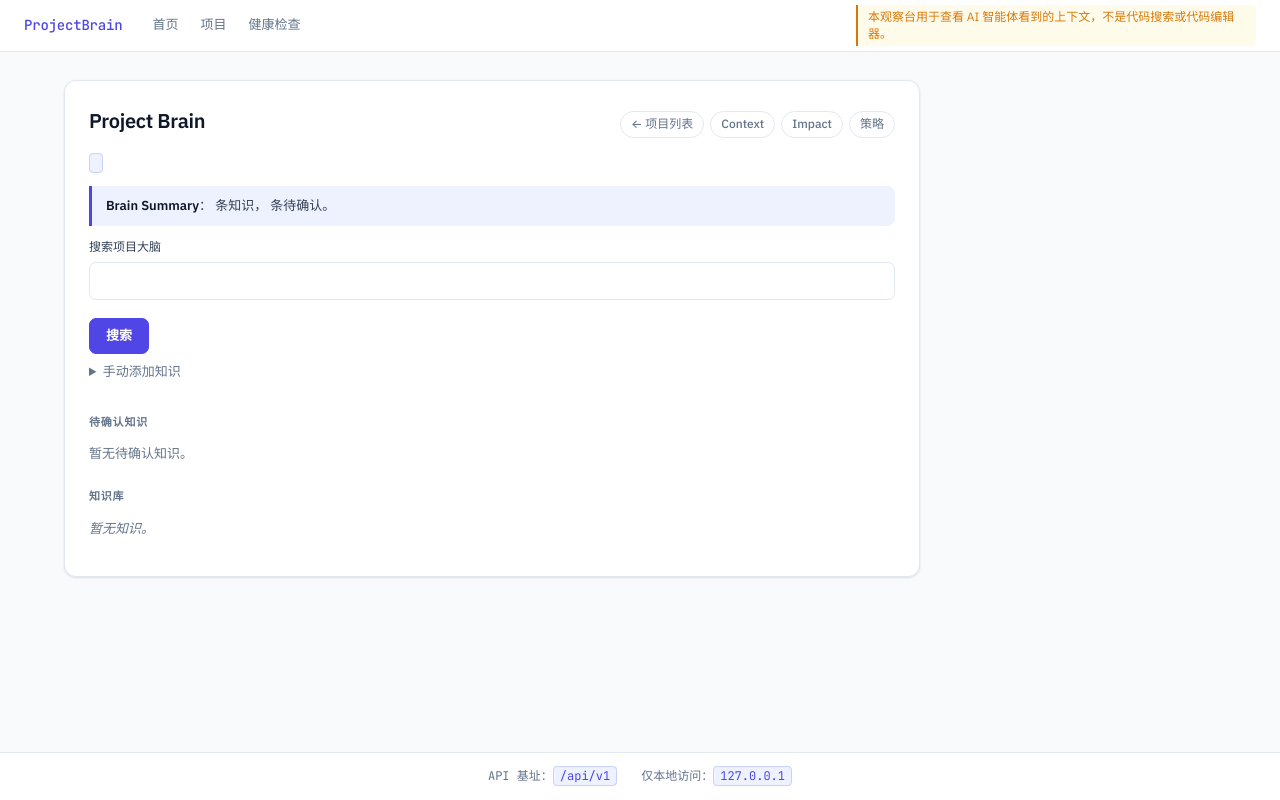
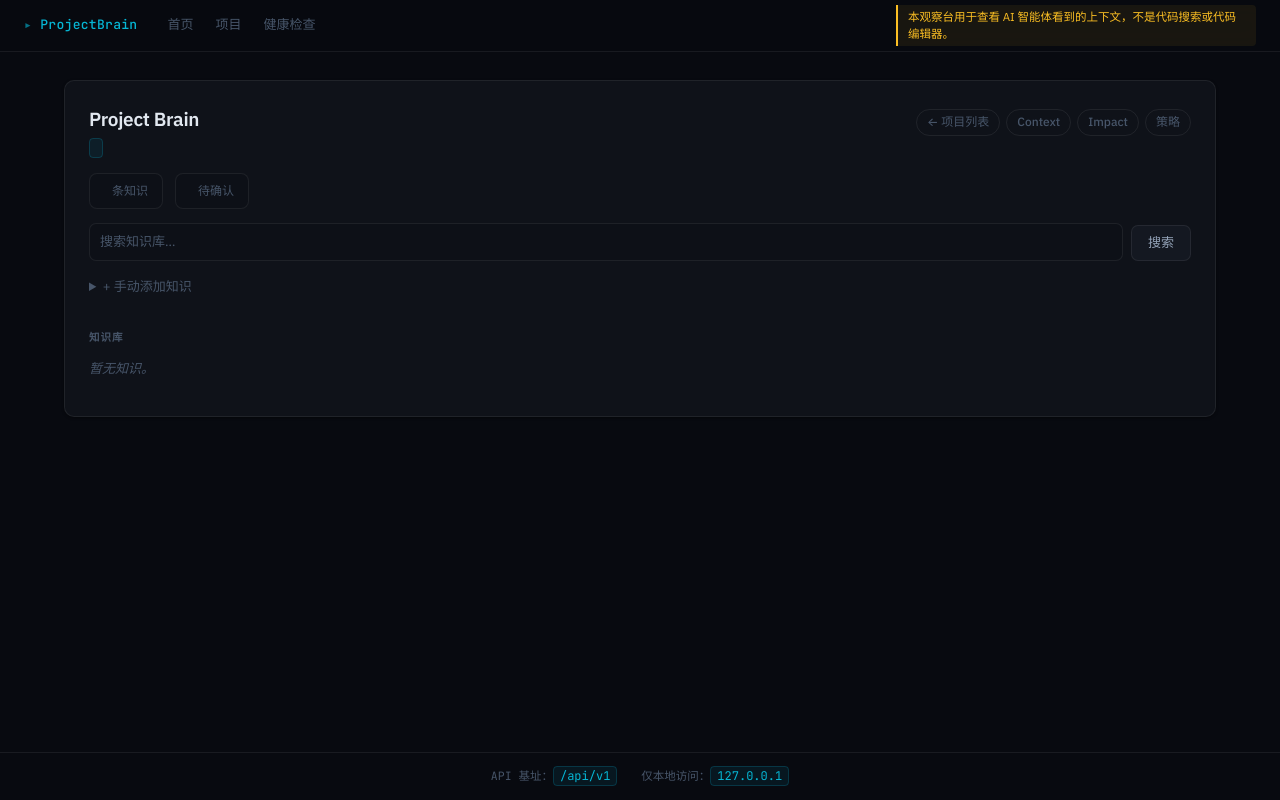
Before and after one commit to yinshaojun001/projectbrain, a FastAPI app: page /ui/projects/1/brain in a window 1280 px wide. Run offline with FastAPI, Linux system fonts and the light colour scheme; some libraries are stand-ins or nearby versions.

Commit message:
fix: dark theme UI redesign and update stale test assertions - Overhaul app.css to dark theme (cyan accent, neon glow, #080a10 bg) - Redesign brain.html with stats bar and better layout - Redesign brain_candidate_list.html with amber candidate cards - Update test_homebrew_formula: new commit SHA/sha256 - Update test_codex_brain: match Chinese prompt strings

```diff
--- a/apps/api/projectbrain_api/ui/static/app.css
+++ b/apps/api/projectbrain_api/ui/static/app.css
@@ -1,22 +1,24 @@
 @import url('https://fonts.googleapis.com/css2?family=IBM+Plex+Sans:wght@400;500;600&family=JetBrains+Mono:wght@400;500&display=swap');
 
 :root {
-  --bg:        #f8fafc;
-  --bg-2:      #f1f5f9;
-  --card:      #ffffff;
-  --card-2:    #f8fafc;
-  --border:    #e2e8f0;
-  --border-hi: #94a3b8;
-  --fg:        #0f172a;
-  --fg-2:      #334155;
-  --muted:     #64748b;
-  --accent:    #4f46e5;
-  --accent-lt: #eef2ff;
-  --success:   #059669;
-  --warn:      #d97706;
-  --danger:    #dc2626;
-  --shadow:    0 1px 3px rgba(15,23,42,.08), 0 1px 2px rgba(15,23,42,.04);
-  --shadow-md: 0 4px 12px rgba(15,23,42,.08), 0 2px 4px rgba(15,23,42,.04);
+  --bg:        #080a10;
+  --bg-2:      #0d1017;
+  --card:      #0f1219;
+  --card-2:    #141821;
+  --border:    rgba(255,255,255,0.07);
+  --border-hi: rgba(255,255,255,0.14);
+  --fg:        #e2e8f0;
+  --fg-2:      #94a3b8;
+  --muted:     #475569;
+  --accent:    #06b6d4;
+  --accent-lt: rgba(6,182,212,0.1);
+  --accent-glow: rgba(6,182,212,0.25);
+  --success:   #34d399;
+  --warn:      #fbbf24;
+  --danger:    #f87171;
+  --shadow:    0 1px 3px rgba(0,0,0,0.4);
+  --shadow-md: 0 4px 20px rgba(0,0,0,0.5);
+  --radius:    10px;
 }
 
 * { box-sizing: border-box; }
@@ -35,9 +37,9 @@
 
 /* ── Header ── */
 .pb-header {
-  background: rgba(255,255,255,0.9);
-  backdrop-filter: blur(12px);
-  -webkit-backdrop-filter: blur(12px);
+  background: rgba(8,10,16,0.85);
+  backdrop-filter: blur(16px);
+  -webkit-backdrop-filter: blur(16px);
   border-bottom: 1px solid var(--border);
   padding: 0 24px;
   height: 52px;
@@ -52,11 +54,12 @@
 .pb-logo {
   font-family: 'JetBrains Mono', monospace;
   font-weight: 500;
-  font-size: 14px;
-  letter-spacing: -0.2px;
+  font-size: 13px;
+  letter-spacing: 0.3px;
   color: var(--accent);
   text-decoration: none;
 }
+.pb-logo::before { content: '▸ '; opacity: 0.6; }
 
 .pb-nav { display: flex; gap: 2px; }
 .pb-nav a {
@@ -68,18 +71,18 @@
   border-radius: 6px;
   transition: color 0.15s, background 0.15s;
 }
-.pb-nav a:hover { color: var(--fg); background: var(--bg-2); }
+.pb-nav a:hover { color: var(--fg); background: rgba(255,255,255,0.05); }
 
 .pb-banner {
   margin-left: auto;
-  font-size: 12px;
+  font-size: 11.5px;
   color: var(--warn);
   border-left: 2px solid var(--warn);
   padding: 4px 10px;
-  background: #fffbeb;
+  background: rgba(251,191,36,0.07);
   border-radius: 0 4px 4px 0;
   line-height: 1.4;
-  max-width: 400px;
+  max-width: 360px;
 }
 
 /* ── Main ── */
@@ -95,7 +98,7 @@
 .pb-card {
   background: var(--card);
   border: 1px solid var(--border);
-  border-radius: 12px;
+  border-radius: var(--radius);
   padding: 24px;
   box-shadow: var(--shadow);
 }
@@ -103,27 +106,27 @@
 
 .pb-card h1 {
   margin: 0 0 4px;
-  font-size: 20px;
+  font-size: 19px;
   font-weight: 600;
   color: var(--fg);
   letter-spacing: -0.3px;
 }
 .pb-card h2 {
   margin: 24px 0 10px;
-  font-size: 11px;
+  font-size: 10.5px;
   font-weight: 600;
   font-family: 'JetBrains Mono', monospace;
   color: var(--muted);
   text-transform: uppercase;
-  letter-spacing: 0.8px;
+  letter-spacing: 1px;
 }
 .pb-card h3 {
   margin: 16px 0 8px;
-  font-size: 12px;
+  font-size: 11px;
   font-weight: 600;
   color: var(--muted);
   text-transform: uppercase;
-  letter-spacing: 0.5px;
+  letter-spacing: 0.6px;
 }
 
 .pb-lead { color: var(--fg-2); margin: 0 0 8px; line-height: 1.6; }
@@ -140,16 +143,16 @@
 .pb-muted { color: var(--muted); font-size: 13px; }
 
 a { color: var(--accent); text-decoration: none; transition: color 0.15s; }
-a:hover { color: #3730a3; }
+a:hover { color: #22d3ee; }
 
 code {
   font-family: 'JetBrains Mono', monospace;
-  background: var(--accent-lt);
+  background: rgba(6,182,212,0.08);
   color: var(--accent);
   padding: 1px 6px;
   border-radius: 4px;
   font-size: 12px;
-  border: 1px solid #c7d2fe;
+  border: 1px solid rgba(6,182,212,0.2);
 }
 
 /* ── Footer ── */
@@ -157,13 +160,13 @@
   margin-top: auto;
   padding: 14px 24px;
   border-top: 1px solid var(--border);
-  font-size: 12px;
+  font-size: 11.5px;
   font-family: 'JetBrains Mono', monospace;
   color: var(--muted);
   display: flex;
   gap: 24px;
   justify-content: center;
-  background: var(--card);
+  background: var(--bg);
 }
 
 /* ── HTMX ── */
@@ -279,16 +282,18 @@
   padding: 8px 10px;
   border: 1px solid var(--border);
   border-radius: 7px;
-  background: var(--card);
+  background: var(--bg-2);
   color: var(--fg);
   transition: border-color 0.15s, box-shadow 0.15s;
   outline: none;
 }
+.pb-form input::placeholder,
+.pb-form textarea::placeholder { color: var(--muted); }
 .pb-form input:focus,
 .pb-form textarea:focus,
 .pb-form select:focus {
   border-color: var(--accent);
-  box-shadow: 0 0 0 3px rgba(79,70,229,.12);
+  box-shadow: 0 0 0 3px var(--accent-glow);
 }
 .pb-form textarea { font-family: 'JetBrains Mono', monospace; resize: vertical; }
 .pb-form select { appearance: none; cursor: pointer; }
@@ -308,43 +313,43 @@
   border-radius: 7px;
   cursor: pointer;
   transition: all 0.15s;
-  background: var(--card);
+  background: var(--card-2);
   color: var(--fg-2);
 }
 .pb-form button[type="submit"] {
   background: var(--accent);
   border-color: var(--accent);
-  color: #fff;
+  color: #000;
 }
 .pb-form button[type="submit"]:hover {
-  background: #3730a3;
-  border-color: #3730a3;
-  box-shadow: var(--shadow-md);
+  background: #22d3ee;
+  border-color: #22d3ee;
+  box-shadow: 0 0 16px var(--accent-glow);
   transform: translateY(-1px);
 }
 .pb-btn:hover {
-  background: var(--bg-2);
+  background: rgba(255,255,255,0.05);
   border-color: var(--border-hi);
   transform: translateY(-1px);
 }
 .pb-btn-primary {
   background: var(--accent);
   border-color: var(--accent);
-  color: #fff;
+  color: #000;
+  font-weight: 600;
 }
 .pb-btn-primary:hover {
-  background: #3730a3;
-  border-color: #3730a3;
-  box-shadow: var(--shadow-md);
+  background: #22d3ee;
+  box-shadow: 0 0 16px var(--accent-glow);
   transform: translateY(-1px);
 }
 .pb-btn-danger {
-  background: #fff;
-  border-color: #fca5a5;
+  background: transparent;
+  border-color: rgba(248,113,113,0.3);
   color: var(--danger);
 }
 .pb-btn-danger:hover {
-  background: #fef2f2;
+  background: rgba(248,113,113,0.08);
   border-color: var(--danger);
   transform: translateY(-1px);
 }
@@ -419,18 +424,18 @@
 /* ── Pills, callouts, errors, KV ── */
 .pb-pill {
   font-family: 'JetBrains Mono', monospace;
-  font-size: 11px;
+  font-size: 10.5px;
   padding: 2px 7px;
   border-radius: 999px;
-  background: var(--accent-lt);
+  background: rgba(6,182,212,0.1);
   color: var(--accent);
-  border: 1px solid #c7d2fe;
+  border: 1px solid rgba(6,182,212,0.2);
   letter-spacing: 0.2px;
 }
-.pb-pill-soft { background: var(--bg-2); color: var(--muted); border-color: var(--border); }
+.pb-pill-soft { background: rgba(255,255,255,0.04); color: var(--fg-2); border-color: var(--border); }
 
 .pb-callout {
-  border-left: 3px solid var(--accent);
+  border-left: 2px solid var(--accent);
   background: var(--accent-lt);
   padding: 10px 14px;
   border-radius: 0 8px 8px 0;
@@ -510,6 +515,32 @@
 }
 .pb-project-meta { font-size: 12px; white-space: nowrap; flex-shrink: 0; }
 
+/* ── Brain stats bar ── */
+.pb-stats {
+  display: flex;
+  gap: 12px;
+  margin: 14px 0;
+  flex-wrap: wrap;
+}
+.pb-stat {
+  display: flex;
+  align-items: center;
+  gap: 8px;
+  background: var(--bg-2);
+  border: 1px solid var(--border);
+  border-radius: 8px;
+  padding: 8px 14px;
+  font-size: 13px;
+}
+.pb-stat-value {
+  font-family: 'JetBrains Mono', monospace;
+  font-size: 20px;
+  font-weight: 600;
+  color: var(--accent);
+  line-height: 1;
+}
+.pb-stat-label { color: var(--muted); font-size: 12px; }
+
 /* ── Knowledge unit cards ── */
 .pb-ku-group { margin-top: 20px; }
 .pb-ku-group-label {
--- a/apps/api/projectbrain_api/ui/templates/_partials/brain_candidate_list.html
+++ b/apps/api/projectbrain_api/ui/templates/_partials/brain_candidate_list.html
@@ -1,41 +1,35 @@
 {% if candidates %}
-<ul class="pb-list">
 {% for candidate in candidates %}
-  <li>
-    <div class="pb-list-head">
-      <strong>{{ candidate.proposed_unit.title or candidate.proposed_unit.type or "候选知识" }}</strong>
-      <code>{{ candidate.review_state }}</code>
+<div class="pb-candidate">
+  <div style="display:flex;align-items:baseline;justify-content:space-between;gap:12px;margin-bottom:6px">
+    <span class="pb-candidate-title">{{ candidate.proposed_unit.title or candidate.proposed_unit.type or "候选知识" }}</span>
+    <span class="pb-candidate-state">{{ candidate.review_state }}</span>
   </div>
-    <p>{{ candidate.proposed_unit.statement }}</p>
-    <p class="pb-muted">
-      candidate_id：<code>{{ candidate.candidate_id }}</code>
-      {% if candidate.session_id %}· session：<code>{{ candidate.session_id }}</code>{% endif %}
+  <p style="margin:0 0 8px;font-size:13px;color:var(--fg-2)">{{ candidate.proposed_unit.statement }}</p>
+  <p class="pb-muted" style="margin:0 0 10px;font-size:11.5px">
+    <code>{{ candidate.candidate_id }}</code>
+    {% if candidate.session_id %} · session <code>{{ candidate.session_id }}</code>{% endif %}
   </p>
   <div class="pb-actions pb-candidate-actions" aria-label="候选知识操作">
     <form method="post" action="/ui/projects/{{ project.project_id }}/brain/candidates/{{ candidate.candidate_id }}/confirm" class="pb-inline-form">
-        <button type="submit" class="pb-btn pb-btn-primary">确认加入知识库</button>
+      <button type="submit" class="pb-btn pb-btn-primary">✓ 确认加入知识库</button>
     </form>
     <form method="post" action="/ui/projects/{{ project.project_id }}/brain/candidates/{{ candidate.candidate_id }}/reject" class="pb-inline-form">
-        <button type="submit" class="pb-btn pb-btn-danger">拒绝</button>
+      <button type="submit" class="pb-btn pb-btn-danger">✕ 拒绝</button>
     </form>
   </div>
   {% if candidate.possible_duplicates %}
-    <details>
-      <summary>可能重复：{{ candidate.possible_duplicates | length }}</summary>
-      <ul>
-        {% for duplicate in candidate.possible_duplicates %}
-        <li>
-          <code>{{ duplicate.knowledge_unit_id }}</code>
-          similarity=<code>{{ duplicate.similarity }}</code>
-          — {{ duplicate.statement }}
-        </li>
+  <details style="margin-top:8px">
+    <summary>可能重复：{{ candidate.possible_duplicates | length }} 条</summary>
+    <ul style="margin:6px 0 0;padding-left:16px;font-size:12px;color:var(--fg-2)">
+      {% for dup in candidate.possible_duplicates %}
+      <li><code>{{ dup.knowledge_unit_id }}</code> <span class="pb-muted">{{ "%.0f"|format(dup.similarity * 100) }}%</span> — {{ dup.statement }}</li>
       {% endfor %}
     </ul>
   </details>
   {% endif %}
-  </li>
+</div>
 {% endfor %}
-</ul>
 {% else %}
-<p class="pb-muted">暂无待确认知识。</p>
+<p class="pb-muted pb-empty">暂无待确认知识。</p>
 {% endif %}
--- a/apps/api/projectbrain_api/ui/templates/projects/brain.html
+++ b/apps/api/projectbrain_api/ui/templates/projects/brain.html
@@ -1,10 +1,12 @@
 {% extends "base.html" %}
 {% block title %}{{ title }}{% endblock %}
 {% block content %}
-<div class="pb-grid">
-  <section class="pb-card">
+<div class="pb-card">
   <div class="pb-card-head">
-      <h1>{{ heading }}</h1>
+    <div>
+      <h1>Project Brain</h1>
+      <p class="pb-muted" style="margin:4px 0 0"><code>{{ project.source_path }}</code></p>
+    </div>
     <nav class="pb-subnav">
       <a href="/ui/projects">← 项目列表</a>
       <a href="/ui/projects/{{ project.project_id }}/context">Context</a>
@@ -12,23 +14,31 @@
       <a href="/ui/projects/{{ project.project_id }}/policy">策略</a>
     </nav>
   </div>
-    <p class="pb-muted"><code>{{ project.source_path }}</code></p>
 
-    <div class="pb-callout">
-      <strong>Brain Summary</strong>：{{ summary.knowledge_unit_count }} 条知识，{{ summary.candidate_count }} 条待确认。
+  <div class="pb-stats">
+    <div class="pb-stat">
+      <span class="pb-stat-value">{{ summary.knowledge_unit_count }}</span>
+      <span class="pb-stat-label">条知识</span>
+    </div>
+    <div class="pb-stat">
+      <span class="pb-stat-value" style="color:var(--warn)">{{ summary.candidate_count }}</span>
+      <span class="pb-stat-label">待确认</span>
+    </div>
   </div>
 
-    <form class="pb-form" method="get" action="/ui/projects/{{ project.project_id }}/brain">
-      <label>
-        <span>搜索项目大脑</span>
-        <input type="text" name="q" value="{{ query }}" aria-label="搜索项目大脑" />
+  <form class="pb-form" method="get" action="/ui/projects/{{ project.project_id }}/brain" style="margin-bottom:8px">
+    <div style="display:flex;gap:8px;align-items:flex-end">
+      <label style="flex:1;gap:0">
+        <input type="text" name="q" value="{{ query }}" aria-label="搜索项目大脑" placeholder="搜索知识库…" />
       </label>
-      <div class="pb-form-actions"><button type="submit">搜索</button></div>
+      <button type="submit" style="height:36px;padding:0 16px;background:var(--card-2);border:1px solid var(--border);border-radius:7px;color:var(--fg-2);font:inherit;font-size:13px;font-weight:500;cursor:pointer;transition:all .15s;white-space:nowrap" onmouseover="this.style.borderColor='var(--accent)'" onmouseout="this.style.borderColor='var(--border)'">搜索</button>
+    </div>
   </form>
 
   <details>
-      <summary>手动添加知识</summary>
-      <form class="pb-form" method="post" action="/ui/projects/{{ project.project_id }}/brain/knowledge">
+    <summary>+ 手动添加知识</summary>
+    <form class="pb-form" method="post" action="/ui/projects/{{ project.project_id }}/brain/knowledge" style="margin-top:12px">
+      <div class="pb-form-row">
         <label>
           <span>类型</span>
           <select name="type">
@@ -44,25 +54,28 @@
           </select>
         </label>
         <label>
-          <span>陈述 *</span>
+          <span>标题（可选）</span>
+          <input type="text" name="title" />
+        </label>
+      </div>
+      <label>
+        <span>陈述 <em>*</em></span>
         <textarea name="statement" required rows="3"></textarea>
       </label>
       <label>
-          <span>标题（可选）</span>
-          <input type="text" name="title" />
-        </label>
-        <label>
         <span>标签（逗号分隔）</span>
-          <input type="text" name="tags" placeholder="e.g. auth, api, database" />
+        <input type="text" name="tags" placeholder="auth, api, database" />
       </label>
       <div class="pb-form-actions"><button type="submit">添加到知识库</button></div>
     </form>
   </details>
 
-    <h2>待确认知识</h2>
+  {% if candidates.candidates %}
+  <h2>待确认 <span style="color:var(--warn);font-style:normal">({{ candidates.candidates | length }})</span></h2>
   {% with candidates = candidates.candidates %}
     {% include "_partials/brain_candidate_list.html" %}
   {% endwith %}
+  {% endif %}
 
   <h2>知识库</h2>
   {% if knowledge.matches is defined %}
@@ -74,6 +87,5 @@
       {% include "_partials/brain_knowledge_list.html" %}
     {% endwith %}
   {% endif %}
-  </section>
 </div>
 {% endblock %}
```
Also changed, not shown: other parts of apps/api/projectbrain_api/ui/static/app.css (+53 -27 lines), tests/packaging/test_homebrew_formula.py (+2 -2 lines), tests/test_codex_brain.py (+3 -3 lines), 1 other file. Lines whose indentation alone changed are shown as unchanged.
